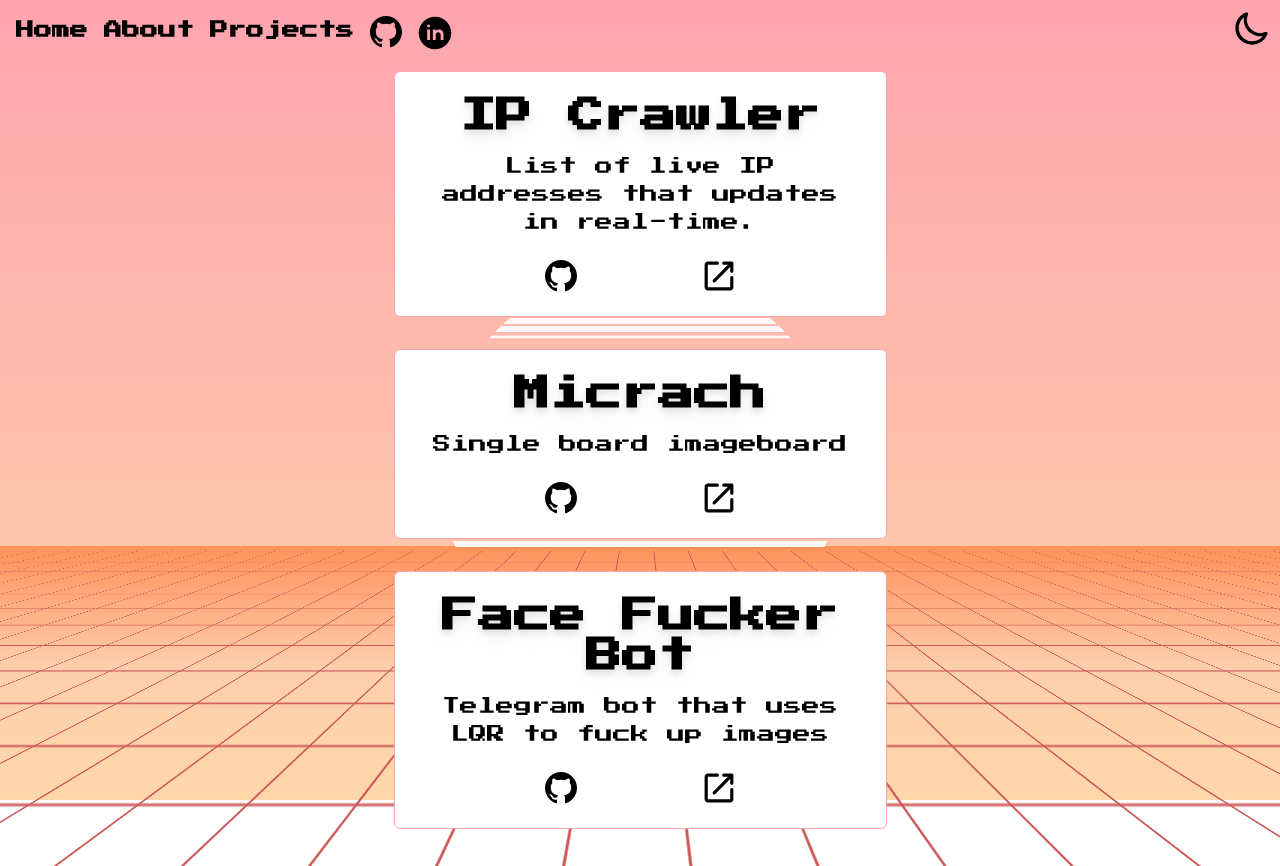
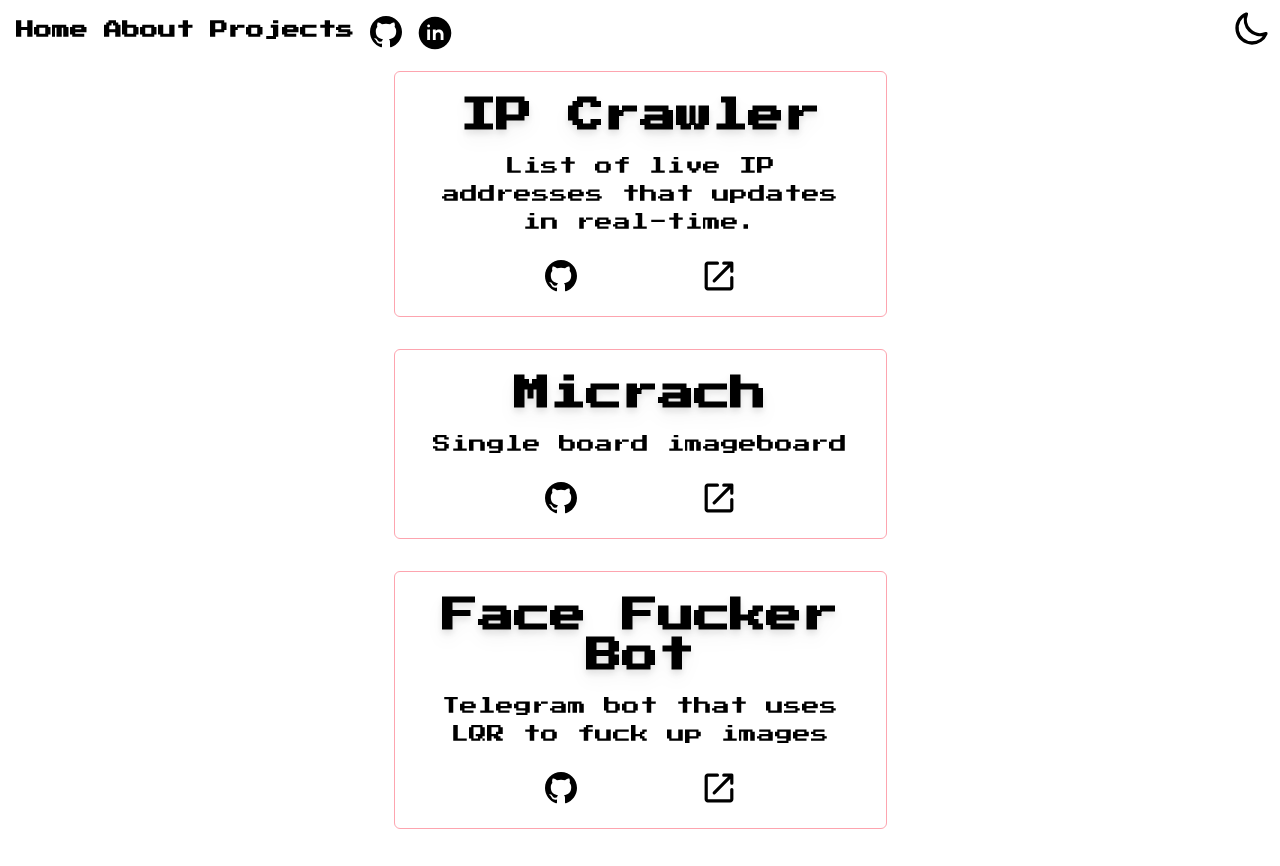
Before and after one commit to yanislav-igonin/me, a Next.js app: page /projects in a window 1280 px wide. Built offline with nearby package versions, Linux system fonts and the light colour scheme; no server answers.

Commit message:
add canvas on layout, disable old animations

```diff
--- a/src/components/Layout/Layout.tsx
+++ b/src/components/Layout/Layout.tsx
@@ -4,6 +4,7 @@ import s from './Layout.module.css';
 import { RetrowaveLandscape } from './RetrowaveLandscape';
 import Head from 'next/head';
 import { Metatags } from './Metatags';
+import { Canvas } from '../Canvas';
 
 type Props = {
   children: React.ReactNode;
@@ -18,13 +19,15 @@ export const Layout = ({ children }: Props) =>
     <Header />
 
     <main className={'flex h-screen justify-center items-center'}>
-      <div className={`${s.background} fixed -z-10 w-screen h-screen`}>
+      {/* <div className={`${s.background} fixed -z-10 w-screen h-screen`}>
         <RetrowaveLandscape />
         <RetrowaveSun />
       </div>
       <div className='fixed w-screen h-screen top-0 -z-20
         bg-gradient-to-b from-rose-300 to-orange-200
-        dark:bg-gradient-to-b dark:from-purple-900 dark:to-stone-800' />
+        dark:bg-gradient-to-b dark:from-purple-900 dark:to-stone-800' /> */}
+
+      <Canvas className='absolute top-0' draw={(ctx, frameCount) => {}} />
 
       {children}
     </main>
```
